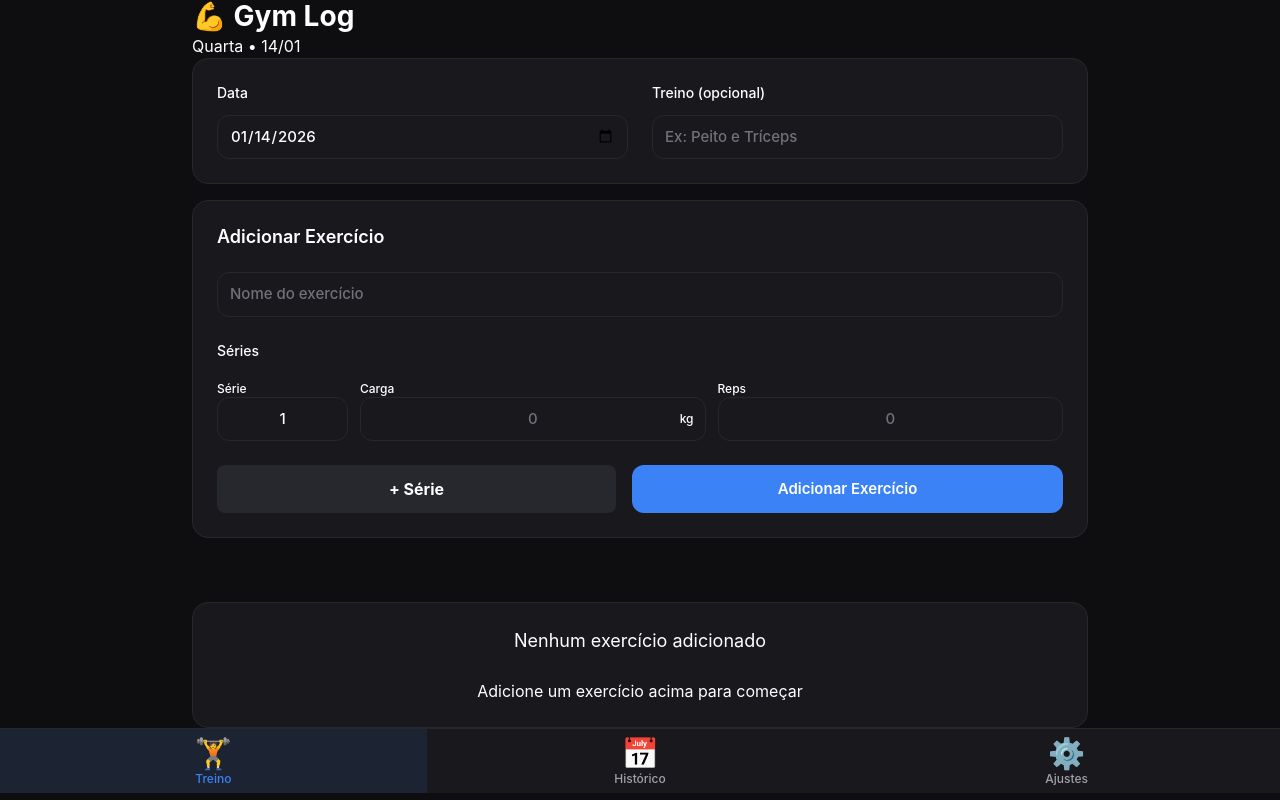
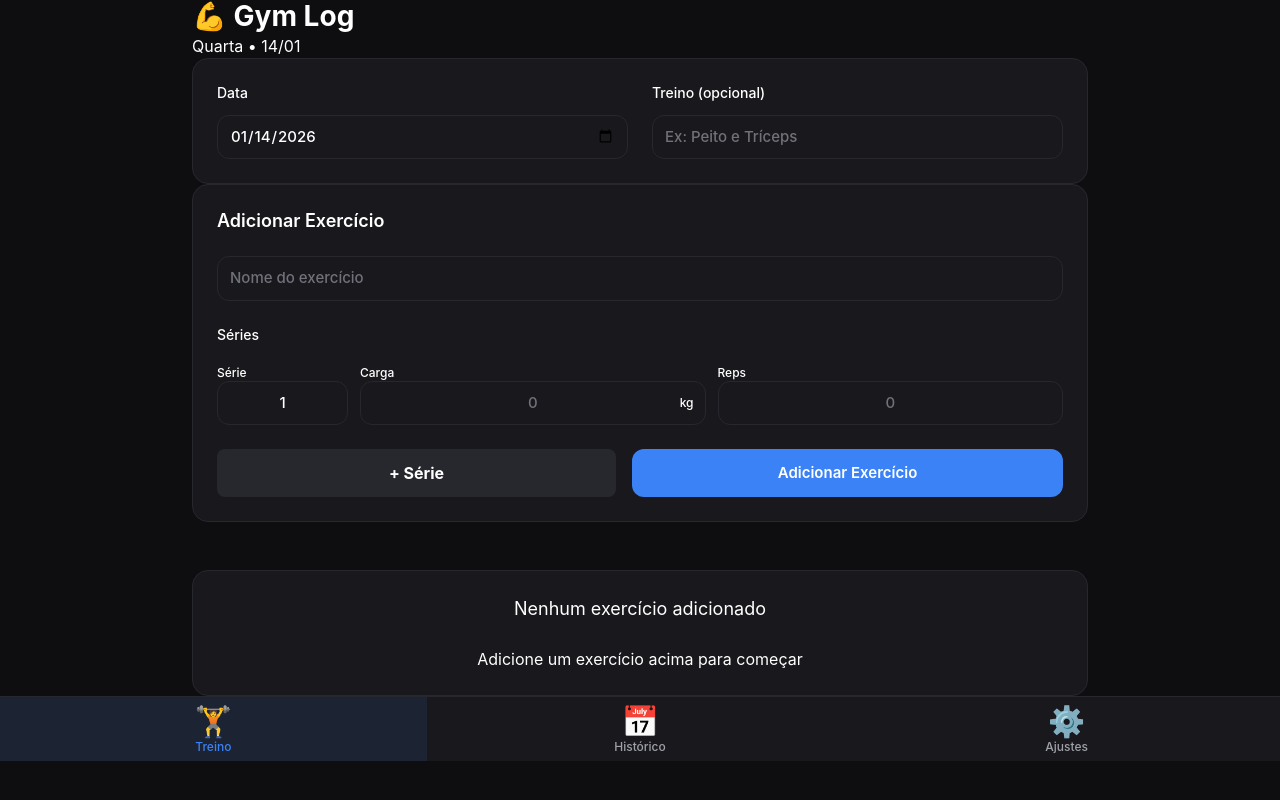
Before and after one commit to offmonte/gym-log, a Next.js app: page / in a window 1280 px wide. Built offline with nearby package versions, Linux system fonts and the light colour scheme.

Commit message:
completionId: cgen-67aab1b6bd2b44ad97f7e33d60304942
cgen-67aab1b6bd2b44ad97f7e33d60304942

```diff
--- a/app/page.tsx
+++ b/app/page.tsx
@@ -126,7 +126,7 @@ export default function Home() {
             </div>
 
             {/* Workout info card */}
-            <div className="card mb-6 sm:mb-8 md:mb-10">
+            <div className="card">
               <div className="grid grid-cols-1 md:grid-cols-2 gap-4 sm:gap-5 md:gap-6">
                 <div>
                   <label className="block text-xs sm:text-sm font-medium text-text-secondary mb-2 sm:mb-3">
@@ -154,14 +154,8 @@ export default function Home() {
               </div>
             </div>
 
-            {/* Spacer */}
-            <div className="h-2 sm:h-3 md:h-4" />
-
             {/* Exercise form */}
             <ExerciseForm onAddExercise={handleAddExercise} />
-
-            {/* Spacer */}
-            <div className="h-2 sm:h-3 md:h-4" />
 
             {/* Current exercises section */}
             {currentWorkout.exercises.length > 0 && (
```
